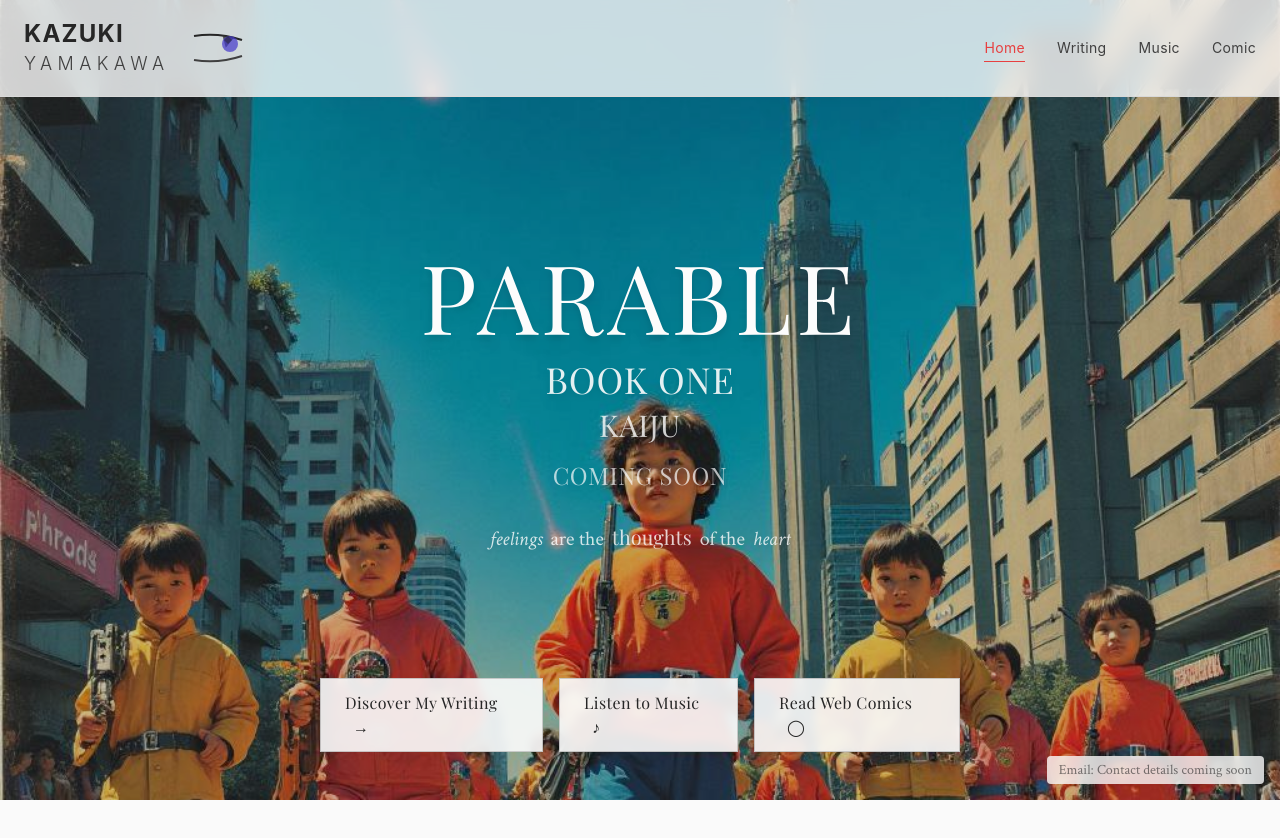
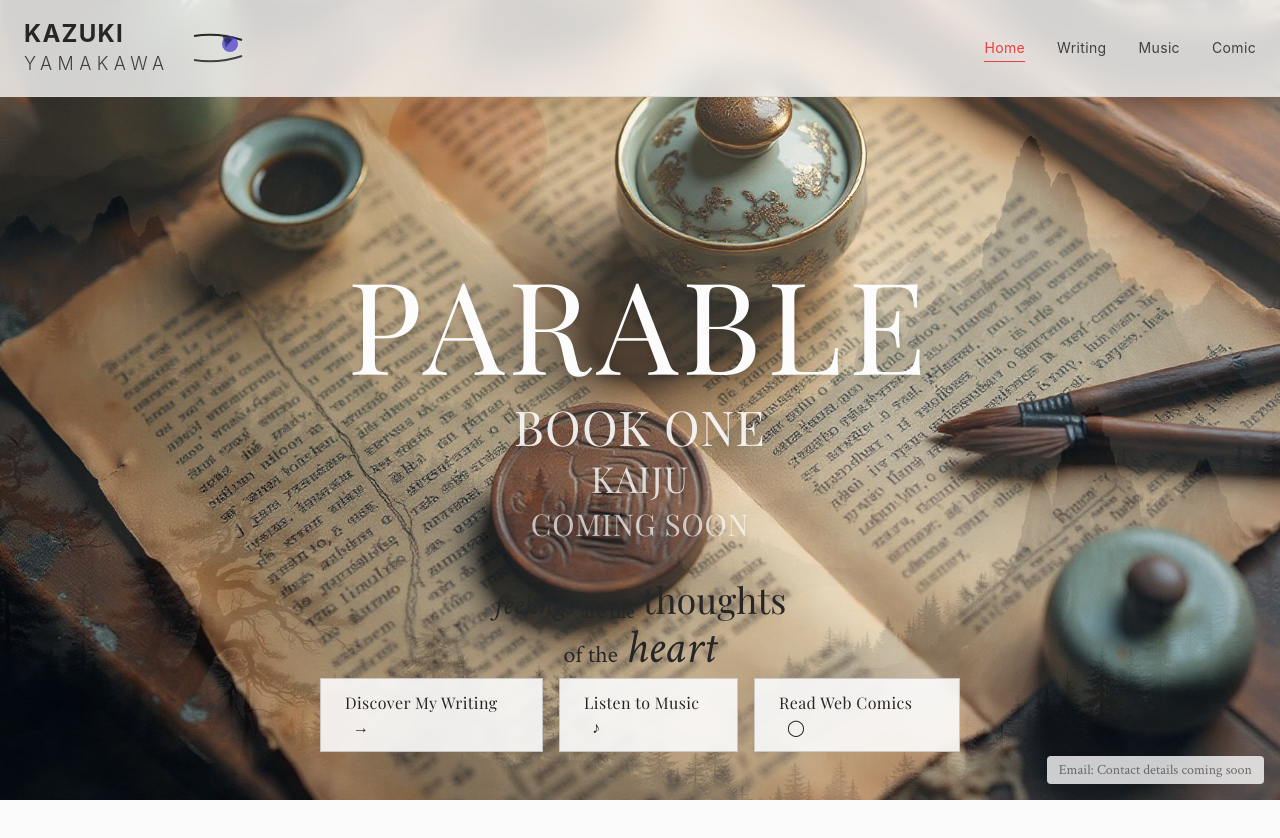
Before and after one commit to zukiyama/kazuki-yamakawa-visions-21, a React (Vite) app: page / in a window 1280 px wide. Shown: the top 838 px of the page. Before the commit the page ends 800 px from the top, so only its background shows below. Built offline with nearby package versions, Linux system fonts and the light colour scheme; a web font is replaced by a local one.

Commit message:
Reverted to commit 315b16265b4674a664d1d962965161932212a91e

```diff
--- a/src/pages/Index.tsx
+++ b/src/pages/Index.tsx
@@ -1,55 +1,138 @@
-import React from 'react';
+import React, { useEffect, useState } from 'react';
 import { Link } from 'react-router-dom';
 import Navigation from '../components/Navigation';
+import canvasPainting from '../assets/canvas-painting-3d.jpg';
+import chineseObjects from '../assets/chinese-objects-overhead.jpg';
 import retroMagazine from '../assets/retro-magazine-cover.jpg';
+import shadowBoy from '../assets/shadow-boy.jpg';
 
 const Index = () => {
+  const [scrollY, setScrollY] = useState(0);
+  const [showQuote, setShowQuote] = useState(false);
+
+  useEffect(() => {
+    const handleScroll = () => {
+      setScrollY(window.scrollY);
+      // Show quote when magazine cover is fully in view
+      if (window.scrollY > 400) {
+        setShowQuote(true);
+      }
+    };
+
+    window.addEventListener('scroll', handleScroll);
+    return () => window.removeEventListener('scroll', handleScroll);
+  }, []);
+
+  const magazineTransform = Math.max(0, 100 - (scrollY * 0.1));
+
   return (
     <div className="min-h-screen bg-gradient-paper">
       <Navigation />
 
-      {/* Hero Section */}
-      <section className="relative min-h-screen flex items-center justify-center">
-        {/* Background Magazine Cover */}
+      {/* Canvas Painting Layer - Fixed Background */}
+      <section className="relative min-h-screen overflow-hidden">
+        {/* Main Canvas Painting */}
         <div
-          className="absolute inset-0 w-full h-full"
+          className="fixed inset-0 w-full h-full"
           style={{
-            backgroundImage: `url(${retroMagazine})`,
+            backgroundImage: `url(${canvasPainting})`,
             backgroundSize: 'cover',
             backgroundPosition: 'center',
-            backgroundRepeat: 'no-repeat'
+            backgroundRepeat: 'no-repeat',
+            zIndex: 1
           }}
         />
 
-        {/* Overlay for better text contrast */}
-        <div className="absolute inset-0 bg-black/20" />
+        {/* Chinese Objects Around Edges */}
+        <div
+          className="fixed inset-0 w-full h-full opacity-80"
+          style={{
+            backgroundImage: `url(${chineseObjects})`,
+            backgroundSize: 'cover',
+            backgroundPosition: 'center',
+            backgroundRepeat: 'no-repeat',
+            zIndex: 2
+          }}
+        />
 
         {/* Main Title Text */}
-        <div className="relative z-10 text-center">
-          <h1 className="text-6xl md:text-8xl font-elegant text-paper drop-shadow-lg tracking-wider mb-4">
-            PARABLE
-          </h1>
-          <h2 className="text-3xl md:text-4xl font-elegant text-paper/90 drop-shadow-lg tracking-wide mb-2">
-            BOOK ONE
-          </h2>
-          <h3 className="text-2xl md:text-3xl font-elegant text-paper/80 drop-shadow-lg tracking-wide mb-4">
-            KAIJU
-          </h3>
-          <p className="text-xl md:text-2xl font-elegant text-paper/70 drop-shadow-lg tracking-wide mb-8">
-            COMING SOON
-          </p>
+        <div className="fixed inset-0 flex items-center justify-center z-30">
+          <div className="text-center">
+            <h1 className="text-8xl md:text-9xl font-elegant text-paper drop-shadow-lg tracking-wider mb-4">
+              PARABLE
+            </h1>
+            <h2 className="text-4xl md:text-5xl font-elegant text-paper/90 drop-shadow-lg tracking-wide mb-2">
+              BOOK ONE
+            </h2>
+            <h3 className="text-3xl md:text-4xl font-elegant text-paper/80 drop-shadow-lg tracking-wide mb-2">
+              KAIJU
+            </h3>
+            <p className="text-2xl md:text-3xl font-elegant text-paper/70 drop-shadow-lg tracking-wide">
+              COMING SOON
+            </p>
+          </div>
+        </div>
 
-          {/* Quote */}
-          <div className="text-center max-w-2xl mx-auto px-6 mt-8">
-            <div className="font-body text-lg md:text-xl text-paper/80 leading-relaxed drop-shadow-lg">
-              <span className="italic">feelings</span>
-              <span className="ml-2">are the</span>
-              <span className="ml-2 font-elegant">thoughts</span>
-              <span className="ml-2">of the</span>
-              <span className="italic ml-2">heart</span>
+        {/* Magazine Cover Layer - Animated */}
+        <div
+          className="absolute inset-0 w-full h-full transition-transform duration-1000 ease-out"
+          style={{
+            transform: `translateY(${magazineTransform}%)`,
+            zIndex: 10
+          }}
+        >
+          {/* Magazine Cover */}
+          <div
+            className="w-full h-full relative"
+            style={{
+              backgroundImage: `url(${retroMagazine})`,
+              backgroundSize: 'cover',
+              backgroundPosition: 'center',
+              backgroundRepeat: 'no-repeat'
+            }}
+          >
+            {/* PARABLE Cutout Letters - Top Right - Bold 1970s Style */}
+            <div className="absolute top-16 right-16 z-20">
+              <div className="text-6xl md:text-8xl text-paper font-black leading-tight" style={{ fontFamily: 'Impact, Arial Black, sans-serif', textShadow: '3px 3px 0px rgba(0,0,0,0.8)' }}>
+                <div className="mb-2 font-black">PAR</div>
+                <div className="ml-8 mb-2 font-black">AB</div>
+                <div className="ml-16 font-black">LE</div>
+              </div>
+            </div>
+
+            {/* Pencil Sketch Layer Underneath */}
+            <div
+              className="absolute inset-0 opacity-60 mix-blend-multiply"
+              style={{
+                backgroundImage: `url(${shadowBoy})`,
+                backgroundSize: 'cover',
+                backgroundPosition: 'center',
+                backgroundRepeat: 'no-repeat'
+              }}
+            />
+          </div>
+        </div>
+
+        {/* Floating Quote - Repositioned */}
+        <div
+          className={`fixed bottom-32 left-1/2 transform -translate-x-1/2 z-40 transition-opacity duration-2000 ${
+            showQuote ? 'opacity-100' : 'opacity-0'
+          }`}
+        >
+          <div className="text-center max-w-2xl px-6">
+            <div className="font-body text-2xl md:text-3xl text-ink leading-relaxed">
+              <span className="italic text-3xl">feelings</span>
+              <span className="text-xl ml-2 relative top-1">are the</span>
+              <span className="text-4xl ml-2 font-elegant">thoughts</span>
+              <br />
+              <span className="text-2xl">of the</span>
+              <span className="italic text-5xl ml-2">heart</span>
             </div>
           </div>
         </div>
+
+        {/* Spacer for scroll effect */}
+        <div className="h-[200vh]"></div>
       </section>
 
       {/* Navigation Buttons - Always Visible */}
```
